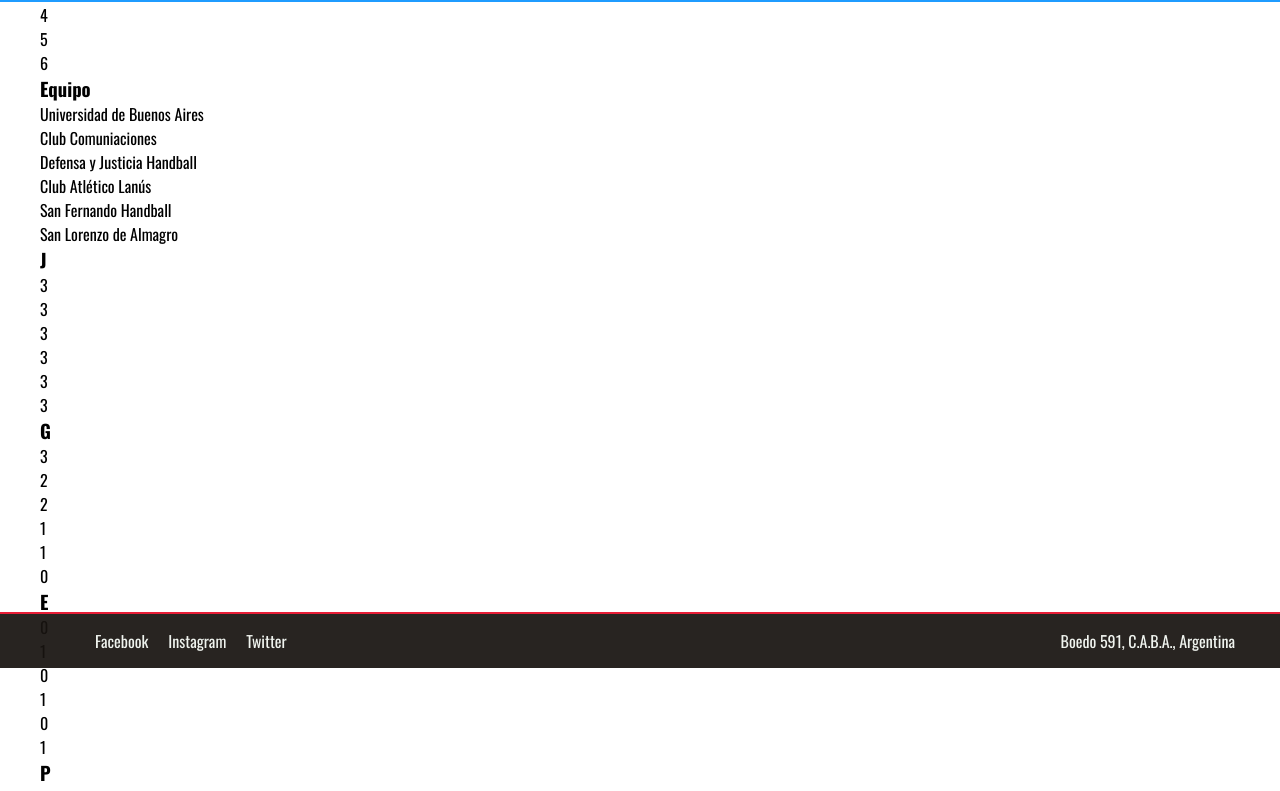
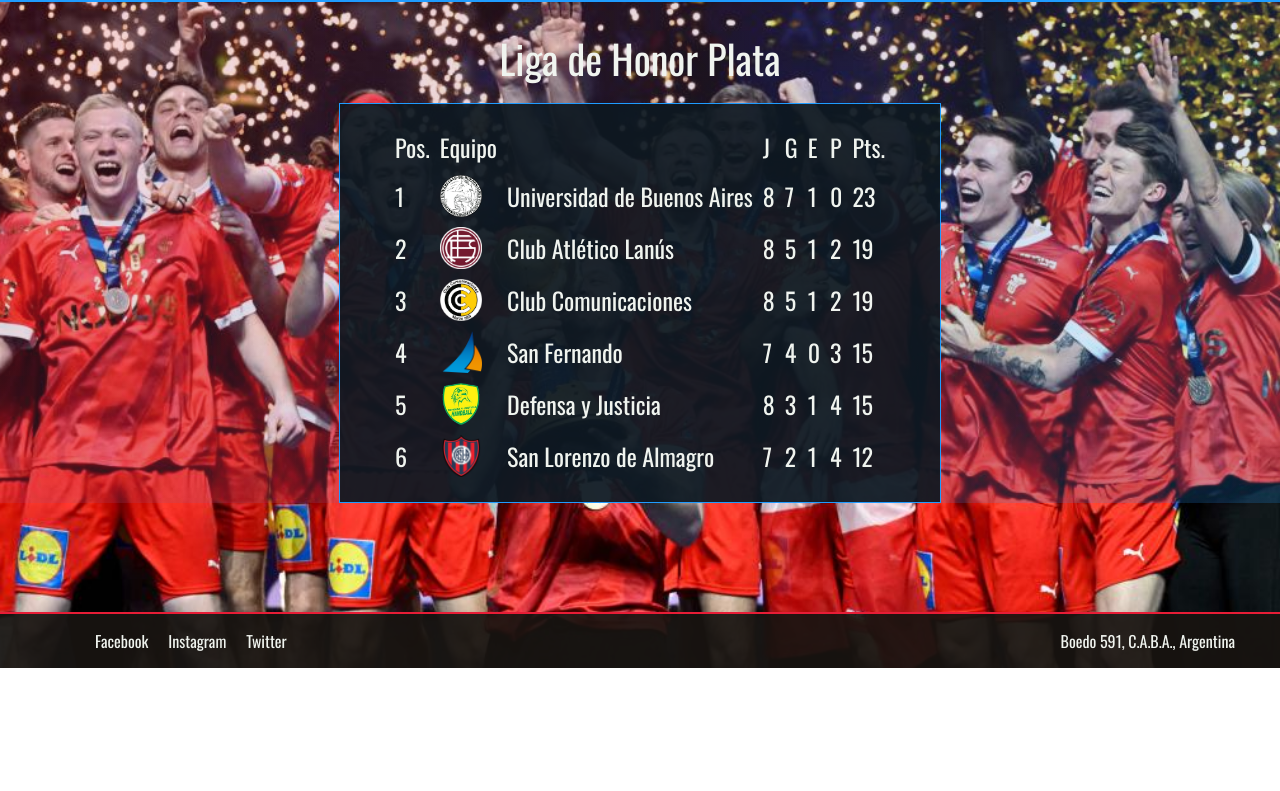
Before and after one commit to santonicelli03/proyecto_gbs, a website: page torneos_fixtures.html in a window 1280 px wide. Shown: the part 132-923 px from the top of the page. After the commit the page ends 800 px from the top, so only its background shows below. Drawn offline with nearby package versions, Linux system fonts and the light colour scheme.

Commit message:
Se desarrollan los archivos SCSS pages, se modifica el archivo HTML torneos_fixtures y se agregan IMGs

```diff
--- a/scss/pages/_torneos_fixtures.scss
+++ b/scss/pages/_torneos_fixtures.scss
@@ -0,0 +1,64 @@
+#torneos_fixtures {
+    background: linear-gradient(-45deg, transparentize($blue, 0.8), transparentize($red, 0.8)) no-repeat, url(../img/torneos_fixtures--wp.jpg) no-repeat center center fixed;
+    background-size: cover;
+}
+
+#torneos_fixtures__section {
+    display: flex;
+    justify-content: center;
+    color: $light;
+}
+
+.torneos_fixtures__table {
+    background: transparentize($dark, 0.07);
+    border: 1px solid $blue;
+    padding: 20px 50px;
+    margin-top: 160px;
+    border-spacing: 0;
+    font-size: 24px;
+    &__title {
+        font-size: 40px;
+        margin-bottom: 15px;
+    }
+    &__head {
+        border-bottom: 2px solid $blue;
+    }
+    &__body {
+        &__row {
+            &__cell {
+                &-icon {
+                    height: 42px;
+                    width: 42px;
+                    display: block;
+                    &-uba {
+                        background: url(../img/uba.png);
+                        background-size: cover;
+                    }
+                    &-lanus {
+                        background: url(../img/lanus.png);
+                        background-size: cover;
+                    }
+                    &-comu {
+                        background: url(../img/comu.png);
+                        background-size: cover;
+                    }
+                    &-sanfer {
+                        background: url(../img/sanfer.png);
+                        background-size: cover;
+                    }
+                    &-defe {
+                        background: url(../img/defe.png);
+                        background-size: cover;
+                    }
+                    &-sanlo {
+                        background: url(../img/sanlo.png);
+                        background-size: cover;
+                    }
+                }
+            }
+        }
+    }
+    td {
+        padding: 5px;
+    }
+}
--- a/torneos_fixtures.html
+++ b/torneos_fixtures.html
@@ -23,74 +23,81 @@
             </ul>
         </header>
         <section id="torneos_fixtures__section">
-            <div class="torneos_fixtures__tabla">
-                <h2 class="torneos_fixtures__tabla__titulo">Tabla Liga de Honor Plata</h2>
-                <div class="torneos_fixtures__tabla__div">
-                    <ol class="torneos_fixtures__tabla__pos">
-                        <h3 class="torneos_fixtures__tabla__pos__titulo">Pos.</h3>
-                        <li class="torneos_fixtures__tabla__pos__items red-rows">1</li>
-                        <li class="torneos_fixtures__tabla__pos__items">2</li>
-                        <li class="torneos_fixtures__tabla__pos__items red-rows">3</li>
-                        <li class="torneos_fixtures__tabla__pos__items">4</li>
-                        <li class="torneos_fixtures__tabla__pos__items red-rows">5</li>
-                        <li class="torneos_fixtures__tabla__pos__items">6</li>
-                    </ol>
-                    <ol class="torneos_fixtures__tabla__equipos">
-                        <h3 class="torneos_fixtures__tabla__equipos__titulo">Equipo</h3>
-                        <li class="torneos_fixtures__tabla__equipos__items red-rows">Universidad de Buenos Aires</li>
-                        <li class="torneos_fixtures__tabla__equipos__items">Club Comuniaciones</li>
-                        <li class="torneos_fixtures__tabla__equipos__items red-rows">Defensa y Justicia Handball</li>
-                        <li class="torneos_fixtures__tabla__equipos__items">Club Atlético Lanús</li>
-                        <li class="torneos_fixtures__tabla__equipos__items red-rows">San Fernando Handball</li>
-                        <li class="torneos_fixtures__tabla__equipos__items">San Lorenzo de Almagro</li>
-                    </ol>
-                    <ol class="torneos_fixtures__tabla__jugados">
-                        <h3 class="torneos_fixtures__tabla__jugados__titulo">J</h3>
-                        <li class="torneos_fixtures__tabla__jugadores__items red-rows">3</li>
-                        <li class="torneos_fixtures__tabla__jugadores__items">3</li>
-                        <li class="torneos_fixtures__tabla__jugadores__items red-rows">3</li>
-                        <li class="torneos_fixtures__tabla__jugadores__items">3</li>
-                        <li class="torneos_fixtures__tabla__jugadores__items red-rows">3</li>
-                        <li class="torneos_fixtures__tabla__jugadores__items">3</li>
-                    </ol>
-                    <ol class="torneos_fixtures__tabla__ganados">
-                        <h3 class="torneos_fixtures__tabla__ganados__titulo">G</h3>
-                        <li class="torneos_fixtures__tabla__ganados__items red-rows">3</li>
-                        <li class="torneos_fixtures__tabla__ganados__items">2</li>
-                        <li class="torneos_fixtures__tabla__ganados__items red-rows">2</li>
-                        <li class="torneos_fixtures__tabla__ganados__items">1</li>
-                        <li class="torneos_fixtures__tabla__ganados__items red-rows">1</li>
-                        <li class="torneos_fixtures__tabla__ganados__items">0</li>
-                    </ol>
-                    <ol class="torneos_fixtures__tabla__empatados">
-                        <h3 class="torneos_fixtures__tabla__empatados__titulo">E</h3>
-                        <li class="torneos_fixtures__tabla__empatados__items red-rows">0</li>
-                        <li class="torneos_fixtures__tabla__empatados__items">1</li>
-                        <li class="torneos_fixtures__tabla__empatados__items red-rows">0</li>
-                        <li class="torneos_fixtures__tabla__empatados__items">1</li>
-                        <li class="torneos_fixtures__tabla__empatados__items red-rows">0</li>
-                        <li class="torneos_fixtures__tabla__empatados__items">1</li>
-                    </ol>
-                    <ol class="torneos_fixtures__tabla__perdidos">
-                        <h3 class="torneos_fixtures__tabla__perdidos__titulo">P</h3>
-                        <li class="torneos_fixtures__tabla__perdidos__items red-rows">0</li>
-                        <li class="torneos_fixtures__tabla__perdidos__items">0</li>
-                        <li class="torneos_fixtures__tabla__perdidos__items red-rows">1</li>
-                        <li class="torneos_fixtures__tabla__perdidos__items">1</li>
-                        <li class="torneos_fixtures__tabla__perdidos__items red-rows">2</li>
-                        <li class="torneos_fixtures__tabla__perdidos__items">2</li>
-                    </ol>
-                    <ol class="torneos_fixtures__tabla__puntos">
-                        <h3 class="torneos_fixtures__tabla__puntos__titulo">Pts.</h3>
-                        <li class="torneos_fixtures__tabla__puntos__items red-rows">9</li>
-                        <li class="torneos_fixtures__tabla__puntos__items">8</li>
-                        <li class="torneos_fixtures__tabla__puntos__items red-rows">7</li>
-                        <li class="torneos_fixtures__tabla__puntos__items">6</li>
-                        <li class="torneos_fixtures__tabla__puntos__items red-rows">5</li>
-                        <li class="torneos_fixtures__tabla__puntos__items">4</li>
-                    </ol>
-                </div>
-            </div>
+            <table class="torneos_fixtures__table">
+                <caption class="torneos_fixtures__table__title">Liga de Honor Plata</caption>
+                <thead class="torneos_fixtures__table__head">
+                    <td class="torneos_fixtures__table__head__cell">Pos.</td>
+                    <td class="torneos_fixtures__table__head__cell">Equipo</td>
+                    <td class="torneos_fixtures__table__head__cell"></td>
+                    <td class="torneos_fixtures__table__head__cell">J</td>
+                    <td class="torneos_fixtures__table__head__cell">G</td>
+                    <td class="torneos_fixtures__table__head__cell">E</td>
+                    <td class="torneos_fixtures__table__head__cell">P</td>
+                    <td class="torneos_fixtures__table__head__cell">Pts.</td>
+                </thead>
+                <tbody class="torneos_fixtures__table__body">
+                    <tr class="torneos_fixtures__table__body__row">
+                        <td class="torneos_fixtures__table__body__row__cell">1</td>
+                        <td class="torneos_fixtures__table__body__row__cell"><i class="torneos_fixtures__table__body__row__cell-icon torneos_fixtures__table__body__row__cell-icon-uba"></i></td>
+                        <td class="torneos_fixtures__table__body__row__cell">Universidad de Buenos Aires</td>
+                        <td class="torneos_fixtures__table__body__row__cell">8</td>
+                        <td class="torneos_fixtures__table__body__row__cell">7</td>
+                        <td class="torneos_fixtures__table__body__row__cell">1</td>
+                        <td class="torneos_fixtures__table__body__row__cell">0</td>
+                        <td class="torneos_fixtures__table__body__row__cell">23</td>
+                    </tr>
+                    <tr class="torneos_fixtures__table__body__row">
+                        <td class="torneos_fixtures__table__body__row__cell">2</td>
+                        <td class="torneos_fixtures__table__body__row__cell"><i class="torneos_fixtures__table__body__row__cell-icon torneos_fixtures__table__body__row__cell-icon-lanus"></i></td>
+                        <td class="torneos_fixtures__table__body__row__cell">Club Atlético Lanús</td>
+                        <td class="torneos_fixtures__table__body__row__cell">8</td>
+                        <td class="torneos_fixtures__table__body__row__cell">5</td>
+                        <td class="torneos_fixtures__table__body__row__cell">1</td>
+                        <td class="torneos_fixtures__table__body__row__cell">2</td>
+                        <td class="torneos_fixtures__table__body__row__cell">19</td>
+                    </tr>
+                    <tr class="torneos_fixtures__table__body__row">
+                        <td class="torneos_fixtures__table__body__row__cell">3</td>
+                        <td class="torneos_fixtures__table__body__row__cell"><i class="torneos_fixtures__table__body__row__cell-icon torneos_fixtures__table__body__row__cell-icon-comu"></i></td>
+                        <td class="torneos_fixtures__table__body__row__cell">Club Comunicaciones</td>
+                        <td class="torneos_fixtures__table__body__row__cell">8</td>
+                        <td class="torneos_fixtures__table__body__row__cell">5</td>
+                        <td class="torneos_fixtures__table__body__row__cell">1</td>
+                        <td class="torneos_fixtures__table__body__row__cell">2</td>
+                        <td class="torneos_fixtures__table__body__row__cell">19</td>
+                    </tr>
+                    <tr class="torneos_fixtures__table__body__row">
+                        <td class="torneos_fixtures__table__body__row__cell">4</td>
+                        <td class="torneos_fixtures__table__body__row__cell"><i class="torneos_fixtures__table__body__row__cell-icon torneos_fixtures__table__body__row__cell-icon-sanfer"></i></td>
+                        <td class="torneos_fixtures__table__body__row__cell">San Fernando</td>
+                        <td class="torneos_fixtures__table__body__row__cell">7</td>
+                        <td class="torneos_fixtures__table__body__row__cell">4</td>
+                        <td class="torneos_fixtures__table__body__row__cell">0</td>
+                        <td class="torneos_fixtures__table__body__row__cell">3</td>
+                        <td class="torneos_fixtures__table__body__row__cell">15</td>
+                    </tr>
+                    <tr class="torneos_fixtures__table__body__row">
+                        <td class="torneos_fixtures__table__body__row__cell">5</td>
+                        <td class="torneos_fixtures__table__body__row__cell"><i class="torneos_fixtures__table__body__row__cell-icon torneos_fixtures__table__body__row__cell-icon-defe"></i></td>
+                        <td class="torneos_fixtures__table__body__row__cell">Defensa y Justicia</td>
+                        <td class="torneos_fixtures__table__body__row__cell">8</td>
+                        <td class="torneos_fixtures__table__body__row__cell">3</td>
+                        <td class="torneos_fixtures__table__body__row__cell">1</td>
+                        <td class="torneos_fixtures__table__body__row__cell">4</td>
+                        <td class="torneos_fixtures__table__body__row__cell">15</td>
+                    </tr>
+                    <tr class="torneos_fixtures__table__body__row">
+                        <td class="torneos_fixtures__table__body__row__cell">6</td>
+                        <td class="torneos_fixtures__table__body__row__cell"><i class="torneos_fixtures__table__body__row__cell-icon torneos_fixtures__table__body__row__cell-icon-sanlo"></i></td>
+                        <td class="torneos_fixtures__table__body__row__cell">San Lorenzo de Almagro</td>
+                        <td class="torneos_fixtures__table__body__row__cell">7</td>
+                        <td class="torneos_fixtures__table__body__row__cell">2</td>
+                        <td class="torneos_fixtures__table__body__row__cell">1</td>
+                        <td class="torneos_fixtures__table__body__row__cell">4</td>
+                        <td class="torneos_fixtures__table__body__row__cell">12</td>
+                    </tr>
+                </tbody>
+            </table>
         </section>
         <footer>
             <ul class="footer__list">
```
Also changed, not shown: scss/pages/_acerca_de_nosotros.scss (+19 -0 lines), scss/pages/_bolsa_de_trabajo.scss (+43 -0 lines), scss/pages/_novedades.scss (+13 -0 lines), css/translated.css, img/acerca_de_nosotros--wp.jpg (added), img/bolsa_de_trabajo--wp.jpg (added), img/comu.png (added), img/defe.png (added), img/lanus.png (added), img/novedades--wp.jpg (added), img/sanfer.png (added), img/sanlo.png (added), img/torneos_fixtures--wp.jpg (added), img/uba.png (added).
